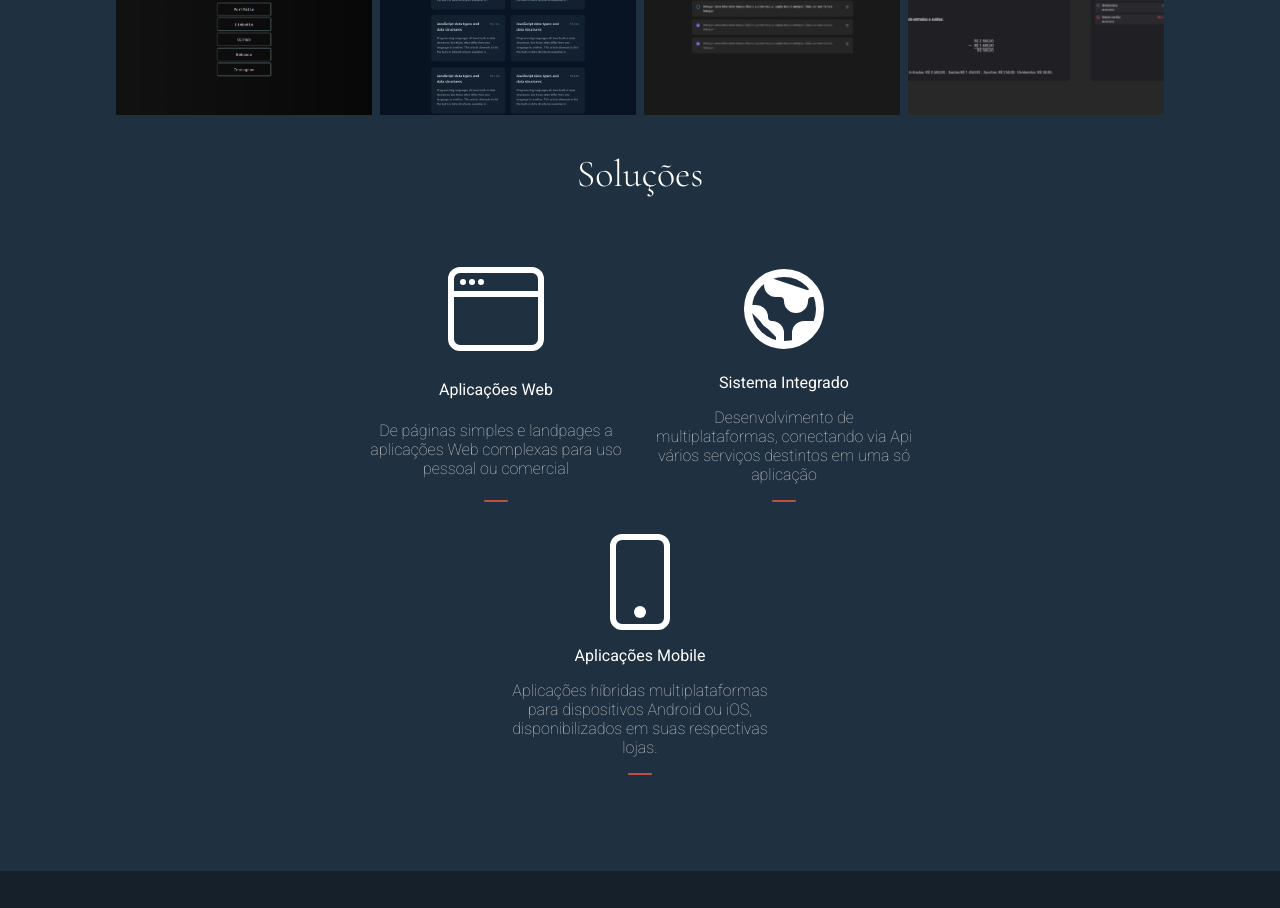
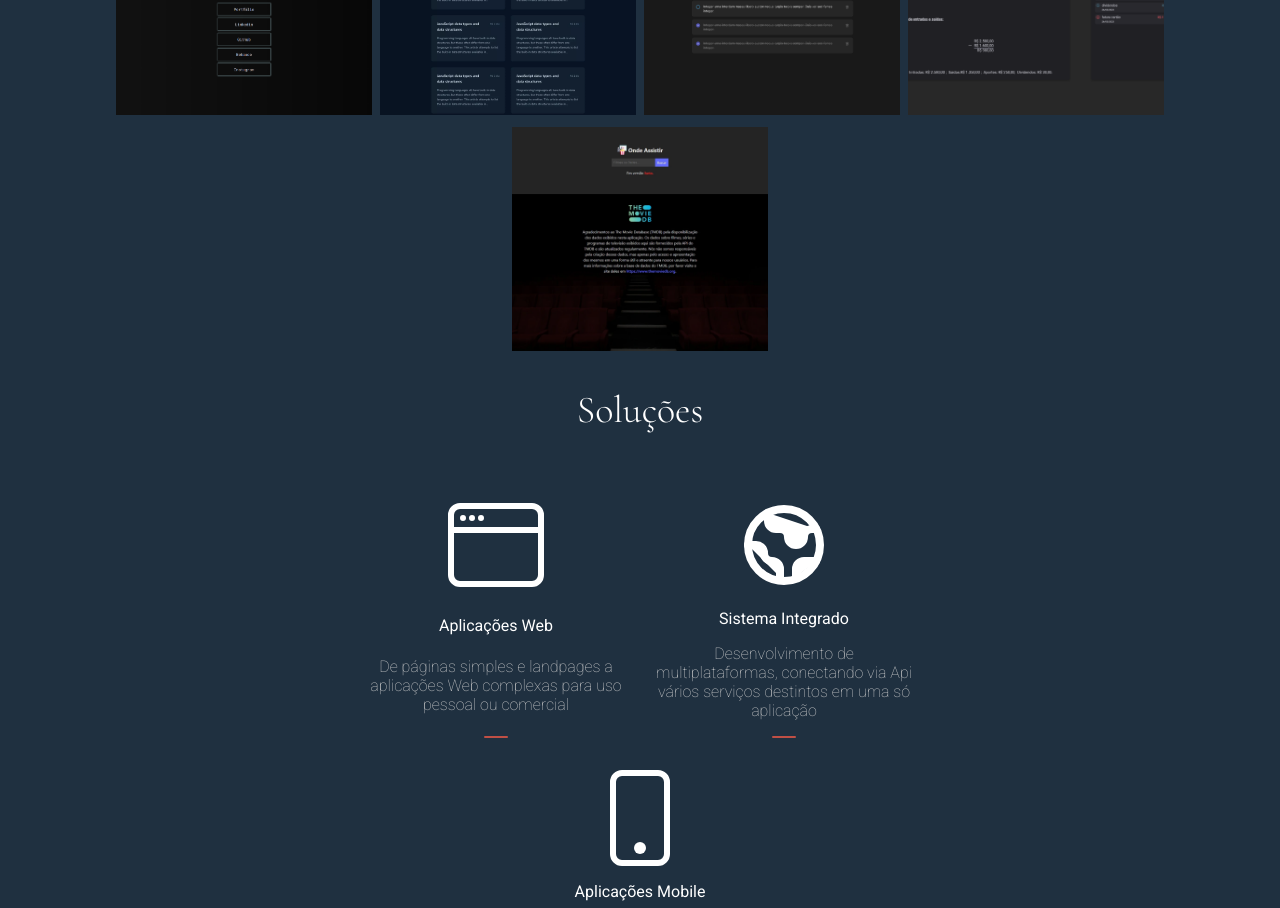
Before and after one commit to AguiarIsaac/hashira, a React (Vite) app: page / in a window 1280 px wide. Shown: the part 840-1748 px from the top of the page. Built offline with nearby package versions, Linux system fonts and the light colour scheme.

Commit message:
add wherewatch

```diff
--- a/src/Components/About/index.tsx
+++ b/src/Components/About/index.tsx
@@ -6,6 +6,7 @@ import social from "../../assets/images/links.webp";
 import windowicon from "../../assets/svg/window-white.svg"
 import phone from "../../assets/svg/phone-white.svg"
 import globo from "../../assets/svg/globo-white.svg";
+import where from "../../assets/images/wherewatch.webp";
 
 export function About() {
   return (
@@ -28,6 +29,8 @@ export function About() {
         <a href="https://gitblog-ochre.vercel.app/" title="Github blog" target="_blank"><img src={blog} alt="Blog" /></a>
         <a href="https://todo-list-react-js-delta.vercel.app/" title="Todo list" target="_blank"><img src={todo} alt="Projeto TODO list" /></a>
         <a href="https://dailyfinancial.vercel.app/" title="gerenciador financeiro" target="_blank"><img src={finan} alt="gerenciador financeiro" /></a>
+        <a href="https://wherewatch.vercel.app/" target="_blank" title="Onde Assistir"><img src={where} alt="Onde Assistir" />
+        </a>
       </GaleryElement>
 
       <Services id="Services">
```
Also changed, not shown: src/assets/images/wherewatch.webp (added).
